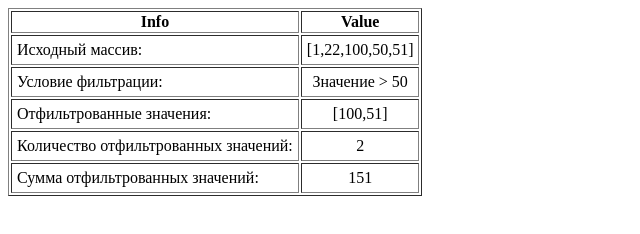
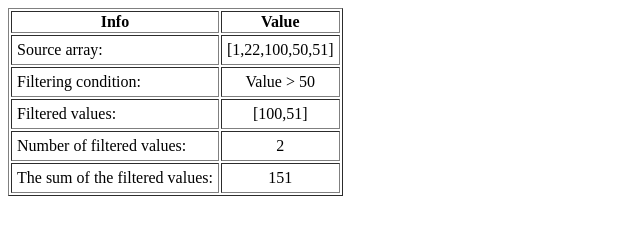
Before and after one commit to zahoruiko/HW_FE_221020-2-JavaScript, a plain HTML site: page index.html in a window 1280 px wide. Shown: the whole page, without its empty margins (0-640 px from the left). Drawn offline with Linux system fonts and the light colour scheme.

Commit message:
Update index.html

```diff
--- a/index.html
+++ b/index.html
@@ -25,51 +25,51 @@
             <th>Value</th>
         </tr>
         <tr>
-            <td>Исходный массив:</td>
+            <td>Source array:</td>
             <td id = "sourceArray"></td>
         </tr>
         <tr>
-            <td>Условие фильтрации:</td>
-            <td id="conditions">Значение > 50</td>
+            <td>Filtering condition:</td>
+            <td id="conditions">Value > 50</td>
         </tr>
         <tr>
-            <td>Отфильтрованные значения:</td>
+            <td>Filtered values:</td>
             <td id = "filteredValues"></td>
         </tr>
         <tr>
-            <td>Количество отфильтрованных значений:</td>
+            <td>Number of filtered values:</td>
             <td id = "amount"></td>
         </tr>
         <tr>
-            <td>Сумма отфильтрованных значений:</td>
+            <td>The sum of the filtered values:</td>
             <td id = "sum"></td>
         </tr>
     </table>
     <script>
-        // Исходный массив
+        // Source array
         let inputArr = [1, 22, 100, 50, 51];
-        // Отображение содержимого исходного массива
+        // Displaying the contents of the source array
         console.log("Input array = [" + inputArr + "]");
         document.getElementById("sourceArray").innerText = "["+ inputArr + "]";
-        // Отфильтровываем необходимые значения (больше 50)
+        // Filtering out the necessary values (more than 50)
         let filteredArr = inputArr.filter(item =>  item > 50);
-        // Более длинный вариант фильтрования элементов массива
+        // A longer option for filtering array elements
         // let filteredArr = inputArr.filter(function(item) {
         //     return item > 50;
         // });
-        // Отображаем отфильтрованные значения
+        // Displaying filtered values
         console.log("Filtered values = [" + filteredArr + "]");
-        // и на веб-странице
+        // and on the web page
         document.getElementById("filteredValues").innerText = "["+ filteredArr + "]";
-        // Отображаем количество отфильтрованных значений
+        // Displaying the number of filtered values
         console.log("Amount of filtered values = " + filteredArr.length);
-        // и на веб-странице
+        // and on the web page
         let amount = document.getElementById("amount").innerText = filteredArr.length;
-        // Суммируем отфильтрованные значения с помощью функции reduce и стрелочной функции (лямбда-метода)
+        // We summarize the filtered values using the reduce function and the arrow function (lambda method)
         let result = filteredArr.reduce((sum, current) => sum + current, 0);
-        // Отображаем сумму отфильтрованных элементов в консоль
+        // Displaying the sum of filtered items in the console
         console.log("Sum of elements = " + result);
-        // и на веб-странице
+        // and on the web page
         document.getElementById("sum").innerText = result;
     </script>
 </body>
```
